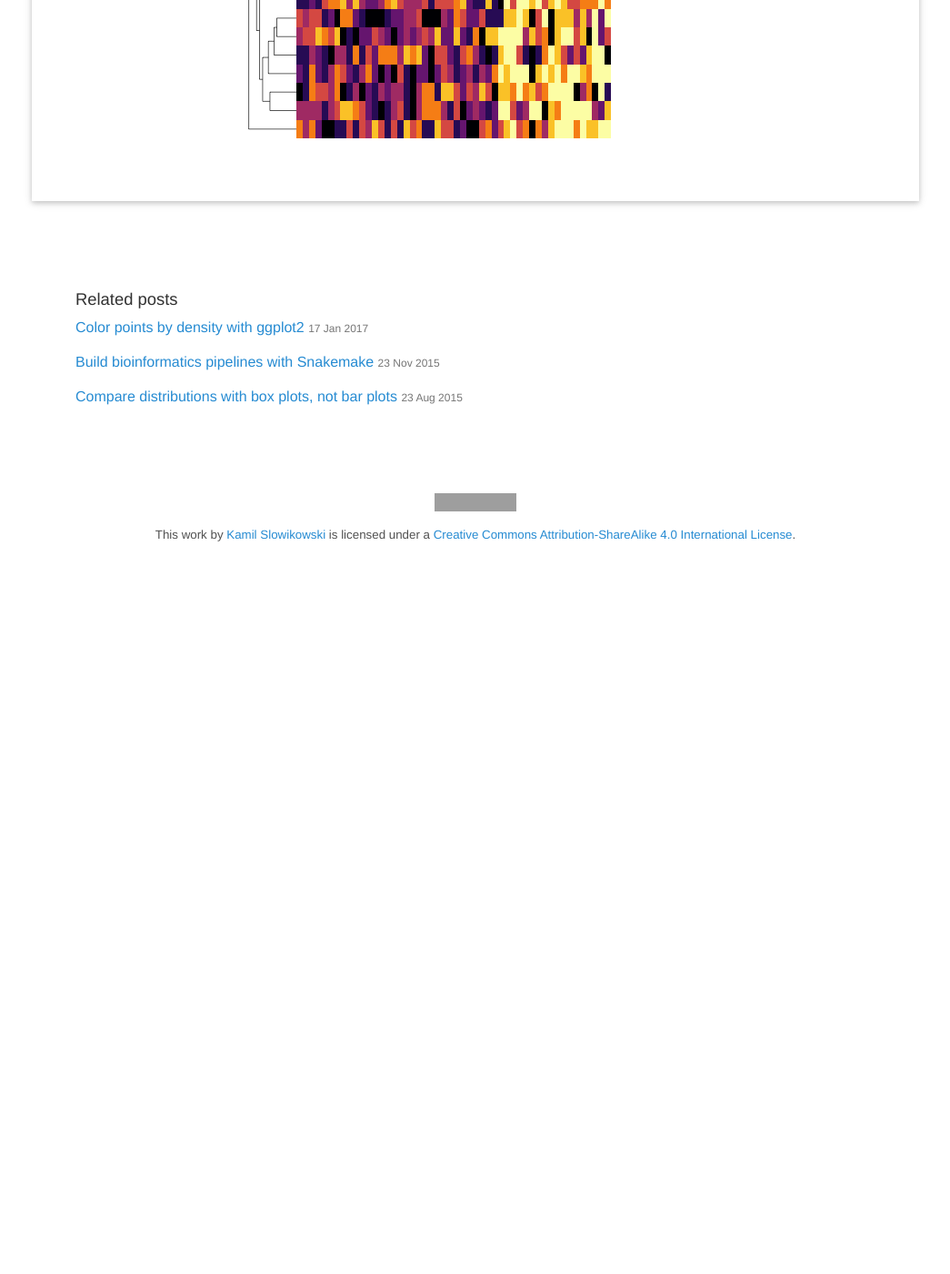
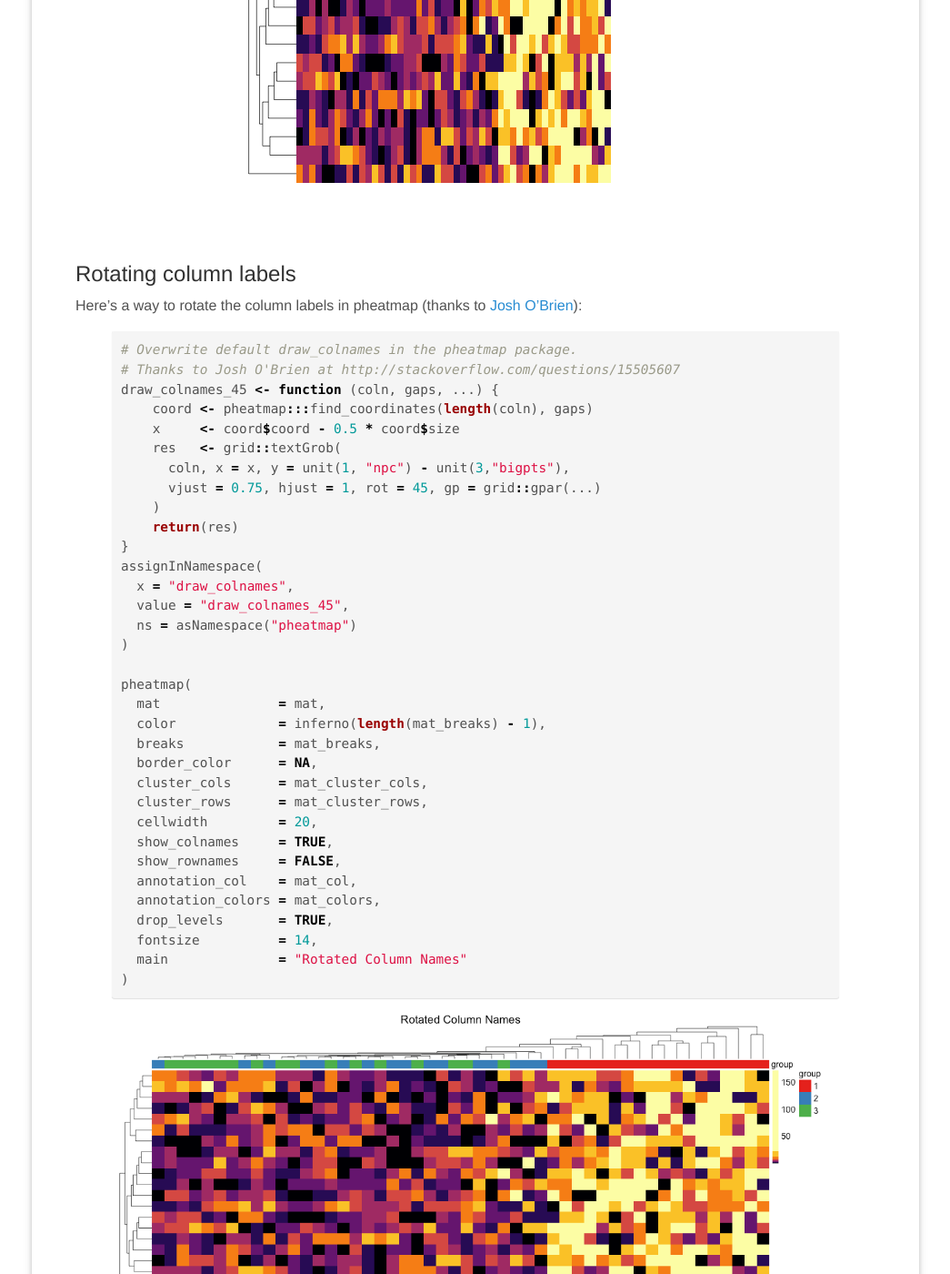
Before and after one commit to slowkow/slowkow.com, a Jekyll site: the page built from _posts/2017-02-16-heatmap-tutorial.md, in a window 1280 px wide and 1400 px high, scrolled down 9840 px. Shown: the whole window at 91% size, without its empty margins (117-1162 px from the left). Built offline with Jekyll 4.4.1, drawn with Linux system fonts in a browser that asks for light colours; before the commit the page ends 10470 px from its top, so only the background shows below that; some of the changed text lies outside the part shown; grey boxes are pictures that could not be loaded.

Commit message:
update heatmap post

```diff
--- a/_posts/2017-02-16-heatmap-tutorial.md
+++ b/_posts/2017-02-16-heatmap-tutorial.md
@@ -14,13 +14,14 @@
 cluster the data with neatly sorted dendrograms, so it's easy to see which
 samples are closely or distantly related.
 
-# Steps
+# Summary
 1. Making random data
 2. Making a heatmap
 3. Uniform breaks
 4. Quantile breaks
 5. Transforming the data
 6. Sorting the dendrogram
+7. Rotating column labels
 
 # Making random data
 
@@ -123,16 +124,16 @@
 names(mat_colors$group) <- unique(col_groups)
 
 pheatmap(
-  mat = mat,
-  color = inferno(10),
-  border_color = NA,
-  show_colnames = FALSE,
-  show_rownames = FALSE,
-  annotation_col = mat_col,
+  mat               = mat,
+  color             = inferno(10),
+  border_color      = NA,
+  show_colnames     = FALSE,
+  show_rownames     = FALSE,
+  annotation_col    = mat_col,
   annotation_colors = mat_colors,
-  drop_levels = TRUE,
-  fontsize = 14,
-  main = "Default Heatmap"
+  drop_levels       = TRUE,
+  fontsize          = 14,
+  main              = "Default Heatmap"
 )
 {% endhighlight %}
 
@@ -236,17 +237,17 @@
 
 {% highlight r %}
 pheatmap(
-  mat = mat,
-  color = inferno(length(mat_breaks) - 1),
-  breaks = mat_breaks,
-  border_color = NA,
-  show_colnames = FALSE,
-  show_rownames = FALSE,
-  annotation_col = mat_col,
+  mat               = mat,
+  color             = inferno(length(mat_breaks) - 1),
+  breaks            = mat_breaks,
+  border_color      = NA,
+  show_colnames     = FALSE,
+  show_rownames     = FALSE,
+  annotation_col    = mat_col,
   annotation_colors = mat_colors,
-  drop_levels = TRUE,
-  fontsize = 14,
-  main = "Quantile Color Scale"
+  drop_levels       = TRUE,
+  fontsize          = 14,
+  main              = "Quantile Color Scale"
 )
 {% endhighlight %}
 
@@ -260,16 +261,16 @@
 
 {% highlight r %}
 pheatmap(
-  mat = log10(mat),
-  color = inferno(10),
-  border_color = NA,
-  show_colnames = FALSE,
-  show_rownames = FALSE,
-  annotation_col = mat_col,
+  mat               = log10(mat),
+  color             = inferno(10),
+  border_color      = NA,
+  show_colnames     = FALSE,
+  show_rownames     = FALSE,
+  annotation_col    = mat_col,
   annotation_colors = mat_colors,
-  drop_levels = TRUE,
-  fontsize = 14,
-  main = "Default Heatmap"
+  drop_levels       = TRUE,
+  fontsize          = 14,
+  main              = "Log10 Transformed Values"
 )
 {% endhighlight %}
 
@@ -283,7 +284,7 @@
 
 {% highlight r %}
 mat_cluster_cols <- hclust(dist(t(mat)))
-plot(mat_cluster_cols, main = "Unsorted Dendrogram")
+plot(mat_cluster_cols, main = "Unsorted Dendrogram", xlab = "", sub = "")
 {% endhighlight %}
 
 ![plot of chunk hclust-default-example]({{ site.baseurl }}/public/figures/hclust-default-example-1.png)
@@ -298,8 +299,10 @@
 # install.packages("dendsort")
 library(dendsort)
 
-mat_cluster_cols <- as.hclust(dendsort(as.dendrogram(mat_cluster_cols)))
-plot(mat_cluster_cols, main = "Sorted Dendrogram")
+sort_hclust <- function(...) as.hclust(dendsort(as.dendrogram(...)))
+
+mat_cluster_cols <- sort_hclust(mat_cluster_cols)
+plot(mat_cluster_cols, main = "Sorted Dendrogram", xlab = "", sub = "")
 {% endhighlight %}
 
 ![plot of chunk hclust-dendsort-example]({{ site.baseurl }}/public/figures/hclust-dendsort-example-1.png)
@@ -308,23 +311,68 @@
 
 
 {% highlight r %}
-mat_cluster_rows <- hclust(dist(mat))
-mat_cluster_rows <- as.hclust(dendsort(as.dendrogram(mat_cluster_rows)))
+mat_cluster_rows <- sort_hclust(hclust(dist(mat)))
 pheatmap(
-  mat = mat,
-  color = inferno(length(mat_breaks) - 1),
-  breaks = mat_breaks,
-  border_color = NA,
-  cluster_cols = mat_cluster_cols,
-  cluster_rows = mat_cluster_rows,
-  show_colnames = FALSE,
-  show_rownames = FALSE,
-  annotation_col = mat_col,
+  mat               = mat,
+  color             = inferno(length(mat_breaks) - 1),
+  breaks            = mat_breaks,
+  border_color      = NA,
+  cluster_cols      = mat_cluster_cols,
+  cluster_rows      = mat_cluster_rows,
+  show_colnames     = FALSE,
+  show_rownames     = FALSE,
+  annotation_col    = mat_col,
   annotation_colors = mat_colors,
-  drop_levels = TRUE,
-  fontsize = 14,
-  main = "Sorted Dendrograms"
+  drop_levels       = TRUE,
+  fontsize          = 14,
+  main              = "Sorted Dendrograms"
 )
 {% endhighlight %}
 
 ![plot of chunk pheatmap-quantile-dendsort-example]({{ site.baseurl }}/public/figures/pheatmap-quantile-dendsort-example-1.png)
+
+# Rotating column labels
+
+Here's a way to rotate the column labels in pheatmap (thanks to
+[Josh O'Brien][rotate]):
+
+[rotate]: http://stackoverflow.com/questions/15505607/diagonal-labels-orientation-on-x-axis-in-heatmaps/15506652#15506652
+
+
+{% highlight r %}
+# Overwrite default draw_colnames in the pheatmap package.
+# Thanks to Josh O'Brien at http://stackoverflow.com/questions/15505607
+draw_colnames_45 <- function (coln, gaps, ...) {
+    coord <- pheatmap:::find_coordinates(length(coln), gaps)
+    x     <- coord$coord - 0.5 * coord$size
+    res   <- grid::textGrob(
+      coln, x = x, y = unit(1, "npc") - unit(3,"bigpts"),
+      vjust = 0.75, hjust = 1, rot = 45, gp = grid::gpar(...)
+    )
+    return(res)
+}
+assignInNamespace(
+  x = "draw_colnames",
+  value = "draw_colnames_45",
+  ns = asNamespace("pheatmap")
+)
+
+pheatmap(
+  mat               = mat,
+  color             = inferno(length(mat_breaks) - 1),
+  breaks            = mat_breaks,
+  border_color      = NA,
+  cluster_cols      = mat_cluster_cols,
+  cluster_rows      = mat_cluster_rows,
+  cellwidth         = 20,
+  show_colnames     = TRUE,
+  show_rownames     = FALSE,
+  annotation_col    = mat_col,
+  annotation_colors = mat_colors,
+  drop_levels       = TRUE,
+  fontsize          = 14,
+  main              = "Rotated Column Names"
+)
+{% endhighlight %}
+
+![plot of chunk pheatmap-column-labels]({{ site.baseurl }}/public/figures/pheatmap-column-labels-1.png)
```
Also changed, not shown: public/figures/hclust-default-example-1.png, public/figures/hclust-dendsort-example-1.png, public/figures/pheatmap-column-labels-1.png (added), public/figures/pheatmap-log10-example-1.png, 1 other file.
